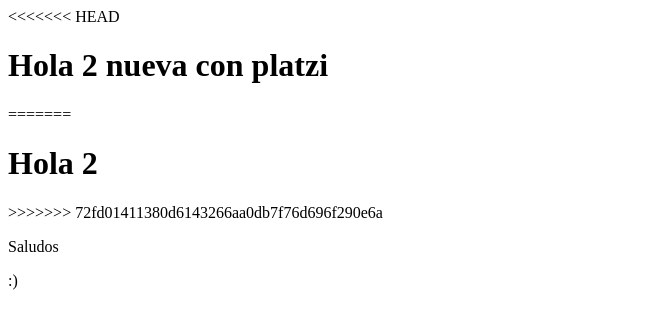
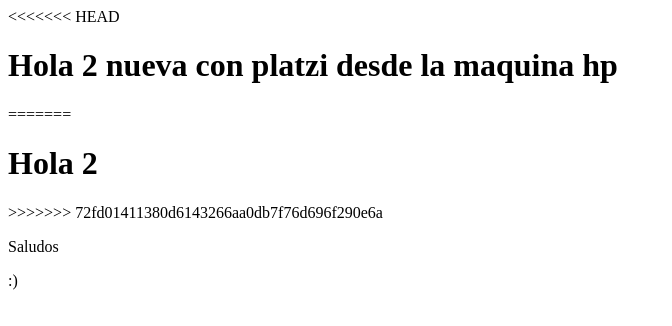
Before and after one commit to vinizzio/jquery, a plain HTML site: page index.html in a window 1280 px wide. Shown: the whole page, without its empty margins (0-672 px from the left). Drawn offline with nearby package versions, Linux system fonts and the light colour scheme.

Commit message:
desde hp

```diff
--- a/index.html
+++ b/index.html
@@ -6,7 +6,7 @@
 </head>
 <body>
 <<<<<<< HEAD
-	<h1 class="saludo">Hola 2 nueva con platzi</h1>
+	<h1 class="saludo">Hola 2 nueva con platzi desde la maquina hp</h1>
 =======
 	<h1 class="saludo">Hola 2</h1>
 >>>>>>> 72fd01411380d6143266aa0db7f76d696f290e6a
```
